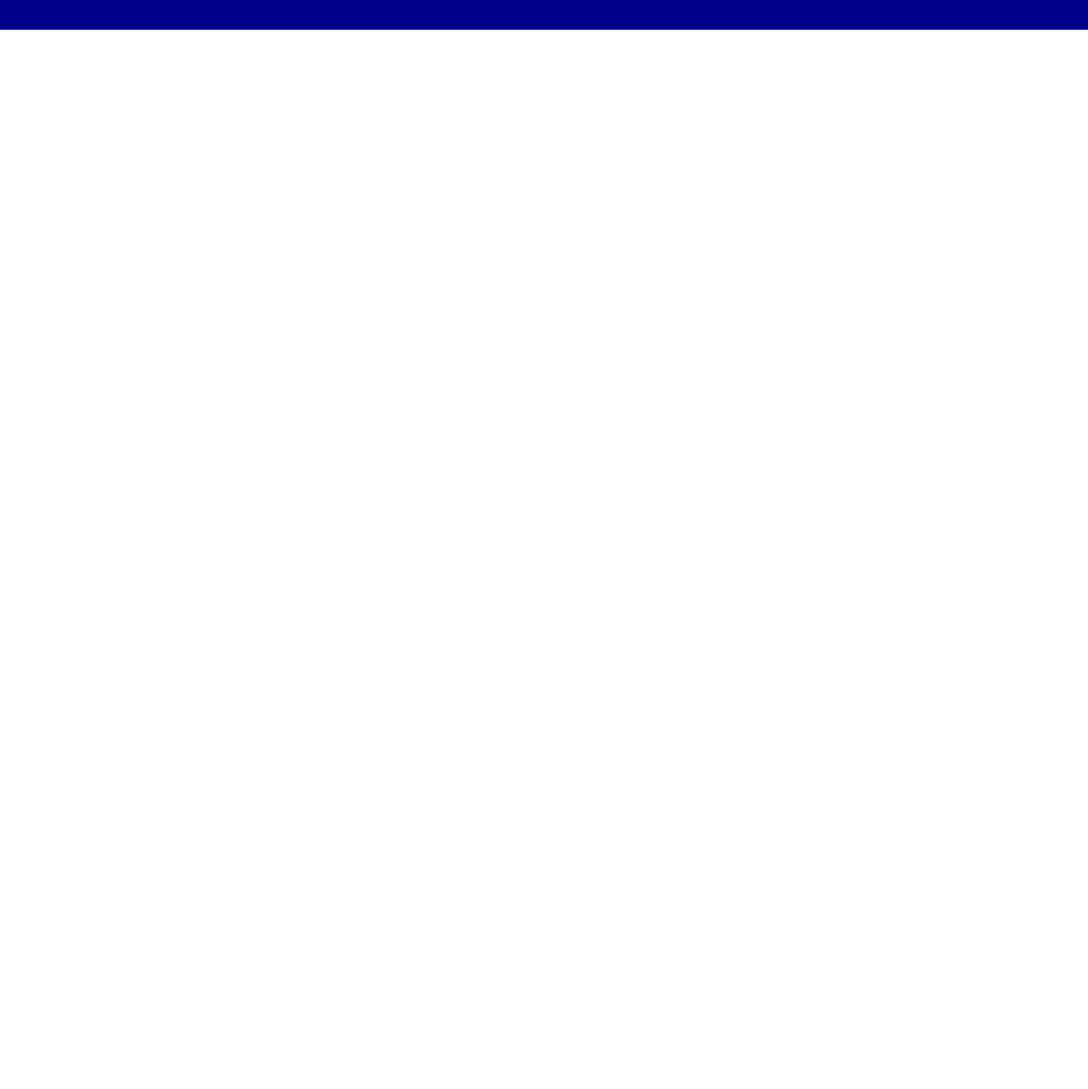
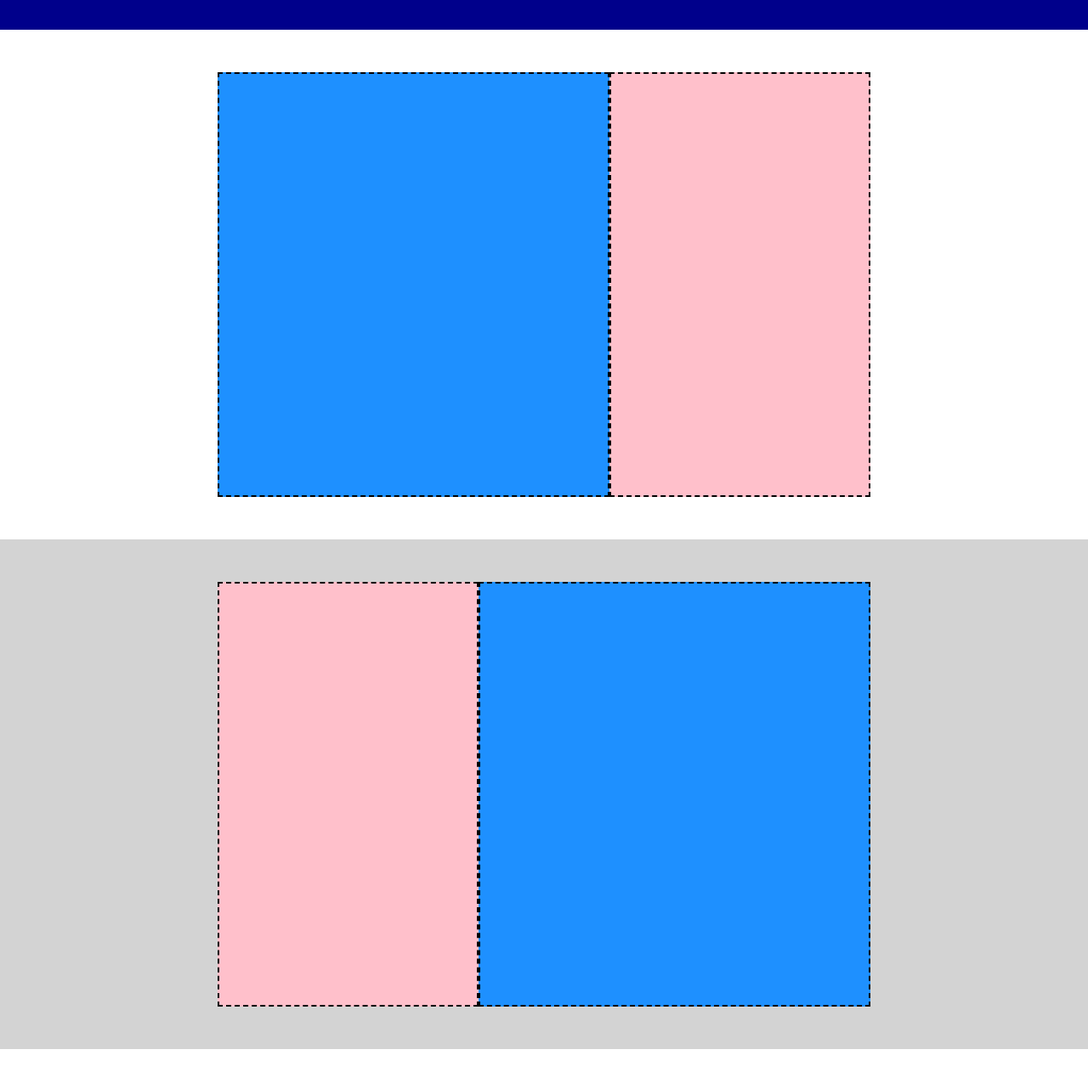
Before and after one commit to vincenzomercadante/htmlcss-struttura-discord, a plain HTML site: page index..html in a window 1280 px wide. Shown: the part 540-1822 px from the top of the page at 85% size. Before the commit the page ends 800 px from the top, so only its background shows below. Drawn offline with Linux system fonts and the light colour scheme.

Commit message:
feat add repeated main section

```diff
--- a/index..html
+++ b/index..html
@@ -21,14 +21,35 @@
                     <div class="header-item header-login">login</div>
                 </div>
             </navbar>
-
             <section class="container header-introduction">
                 <div class="introduction-container"></div>
             </section>
 
         </header>
-        <main>
-
+        <main class="main-container">
+            <section class="container section-container">
+                <div class="section-wrapper">
+                    <div class="img-container"></div>
+                    <div class="text-container"></div>
+                </div>
+            </section>
+            <section class="container section-container">
+                <div class="section-wrapper">
+                    <div class="img-container"></div>
+                    <div class="text-container"></div>
+                </div>
+            </section>
+            <section class="container section-container">
+                <div class="section-wrapper">
+                    <div class="img-container"></div>
+                    <div class="text-container"></div>
+                </div>
+            </section>
+            <section class="container section-container">
+                <div class="section-wrapper">
+                    <div class="main-ending"></div>
+                </div>
+            </section>
         </main>
         <footer>
 
--- a/style/style.css
+++ b/style/style.css
@@ -1,5 +1,6 @@
 :root{
     --container-width: 60%;
+    --section-padding: 50px 0;
 }
 
 /* reset */
@@ -14,7 +15,6 @@
 .container{
     display: flex;
     justify-content: center;
-    align-items: center;
 }
 
 ul{
@@ -71,7 +71,7 @@ ul{
 /* header introduction */
 .header-introduction{
     background-color: #00008b;
-    min-height: 500px;
+    padding: var(--section-padding);
 }
 
 .introduction-container{
@@ -80,3 +80,32 @@ ul{
     border: 2px dashed black;
     background-color: #ee82ee;
 }
+
+/* main */
+.main-container section:nth-child(even){
+    background-color: #d3d3d3;
+}
+
+.section-wrapper{
+    width: var(--container-width);
+    padding: var(--section-padding);
+    min-height: 600px;
+    display: flex;
+}
+
+.img-container{
+    padding: var(--section-padding);
+    width: 60%;
+    background-color: #1e90ff;
+    border: 2px dashed black;
+}
+
+.text-container{
+    width: 40%;
+    background-color: #ffc0cb;
+    border: 2px dashed black;
+}
+
+.section-container:nth-child(2) .section-wrapper{
+    flex-direction: row-reverse;
+}
```
